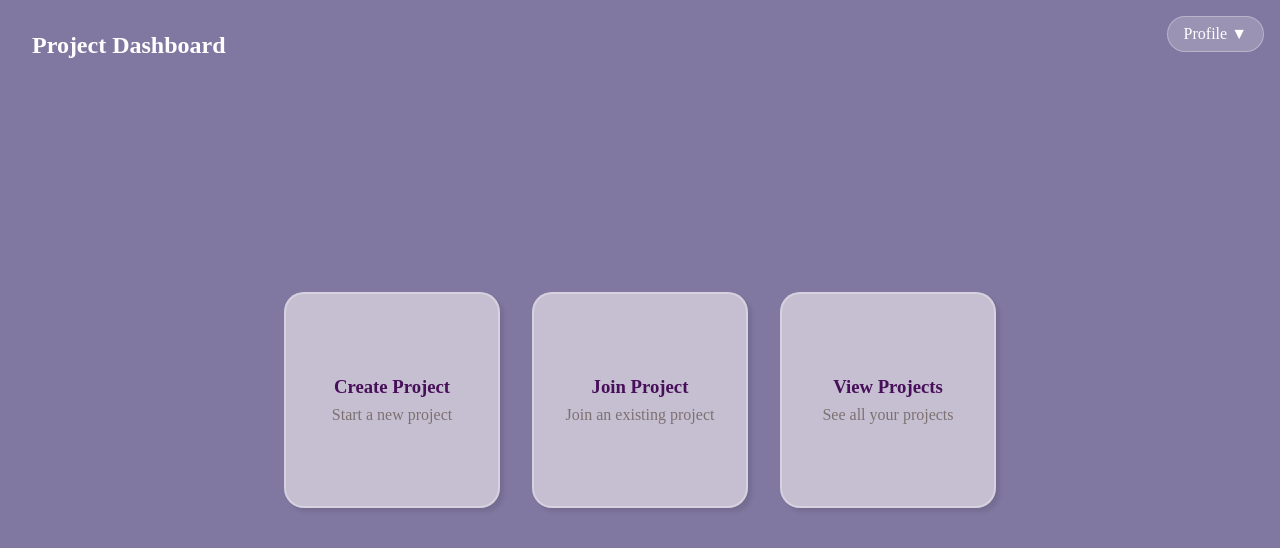
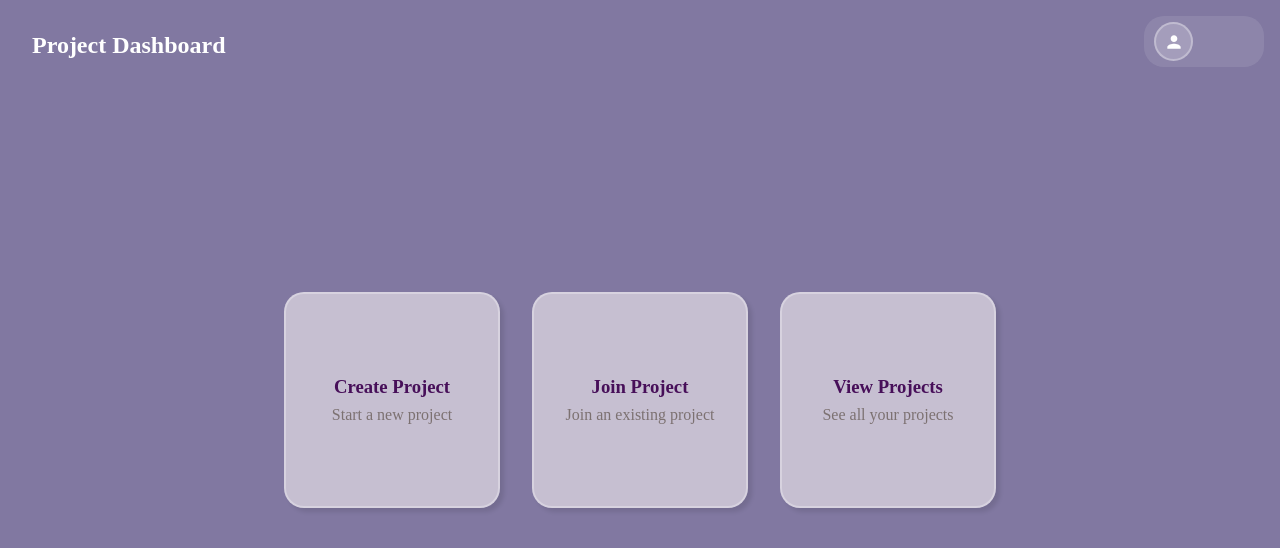
Before and after one commit to hackscholar/stormhacks, a React (Create React App) app in the folder frontend/: page /dashboard in a window 1280 px wide. Shown: the top 548 px of the page. Built offline with nearby package versions, Linux system fonts and the light colour scheme.

Commit message:
updated the profile view on the dashboard

```diff
--- a/frontend/src/components/Dashboard.js
+++ b/frontend/src/components/Dashboard.js
@@ -5,7 +5,15 @@ function Dashboard() {
   const [showDropdown, setShowDropdown] = useState(false);
   const [showJoinModal, setShowJoinModal] = useState(false);
   const [joinCode, setJoinCode] = useState('');
+  const [userName, setUserName] = useState('');
   const navigate = useNavigate();
+
+  React.useEffect(() => {
+    const currentUser = localStorage.getItem('currentUser');
+    if (currentUser) {
+      setUserName(currentUser.split('@')[0]);
+    }
+  }, []);
 
   React.useEffect(() => {
     document.body.className = 'dashboard-page';
@@ -60,13 +68,19 @@ function Dashboard() {
 
   return (
     <div className="dashboard-container">
-      <div className="profile-dropdown">
-        <button
-          className="profile-btn"
-          onClick={() => setShowDropdown(!showDropdown)}
-        >
-          Profile ▼
-        </button>
+      <div
+        className="profile-dropdown"
+        onMouseEnter={() => setShowDropdown(true)}
+        onMouseLeave={() => setShowDropdown(false)}
+      >
+        <div className="profile-avatar">
+          <div className="avatar-circle">
+            <svg width="24" height="24" viewBox="0 0 24 24" fill="white">
+              <path d="M12 12c2.21 0 4-1.79 4-4s-1.79-4-4-4-4 1.79-4 4 1.79 4 4 4zm0 2c-2.67 0-8 1.34-8 4v2h16v-2c0-2.66-5.33-4-8-4z"/>
+            </svg>
+          </div>
+          <span className="user-name">{userName}</span>
+        </div>
         <div className={`dropdown-content ${showDropdown ? 'show' : ''}`}>
           <a onClick={() => console.log('Settings clicked')}>Settings</a>
           <a onClick={() => console.log('Profile clicked')}>Profile</a>
--- a/frontend/src/index.css
+++ b/frontend/src/index.css
@@ -104,29 +104,54 @@ h2 {
   z-index: 1000;
 }
 
-.profile-btn {
+.profile-avatar {
+  display: flex;
+  align-items: center;
+  gap: 8px;
+  cursor: pointer;
+  padding: 6px 10px;
+  border-radius: 20px;
+  background: rgba(255, 255, 255, 0.1);
+  transition: all 0.3s ease;
+  width: 100px;
+}
+
+.profile-avatar:hover {
   background: rgba(255, 255, 255, 0.2);
+}
+
+.avatar-circle {
+  width: 35px;
+  height: 35px;
+  border-radius: 50%;
+  background: rgba(255, 255, 255, 0.2);
+  display: flex;
+  align-items: center;
+  justify-content: center;
+  border: 2px solid rgba(255, 255, 255, 0.3);
+}
+
+.avatar-circle svg {
+  width: 20px;
+  height: 20px;
+}
+
+.user-name {
   color: white;
-  border: 1px solid rgba(255, 255, 255, 0.3);
-  padding: 0.5rem 1rem;
-  border-radius: 20px;
-  cursor: pointer;
   font-family: 'Archivo';
   font-weight: 400;
-}
-
-.profile-btn:hover {
-  background: rgba(255, 255, 255, 0.3);
+  font-size: 14px;
 }
 
 .dropdown-content {
   display: none;
   position: absolute;
   right: 0;
-  background: white;
+  top: 55px;
+  background: #470F59;
   min-width: 120px;
   box-shadow: 0 2px 10px rgba(0,0,0,0.1);
-  border-radius: 4px;
+  border-radius: 15px;
 }
 
 .dropdown-content.show {
@@ -134,15 +159,16 @@ h2 {
 }
 
 .dropdown-content a {
-  color: #333;
+  color: white;
   padding: 0.75rem 1rem;
   text-decoration: none;
   display: block;
   cursor: pointer;
+  font-family: 'Archivo';
 }
 
 .dropdown-content a:hover {
-  background: #f8f9fa;
+  background: rgba(255, 255, 255, 0.1);
 }
 
 form {
```
